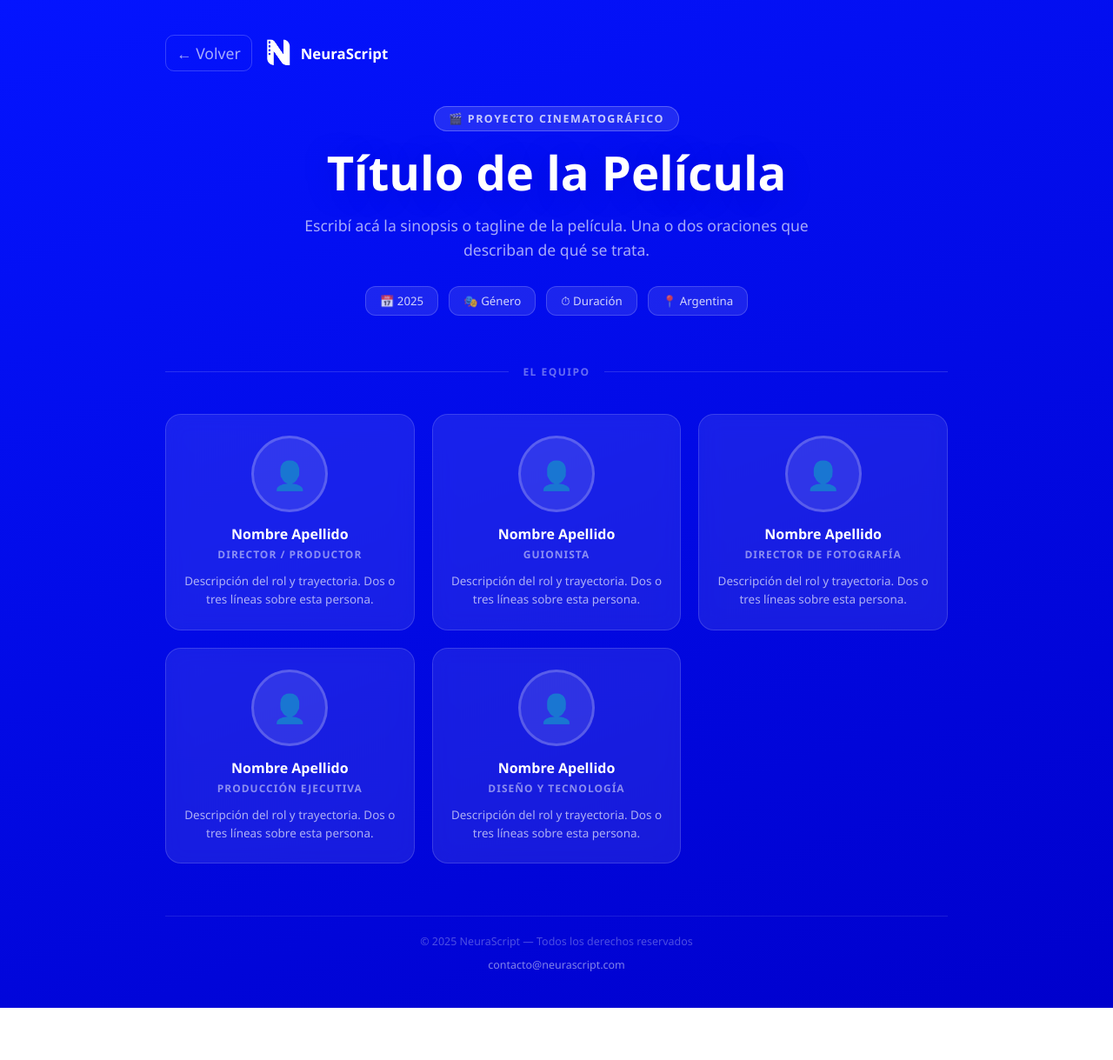
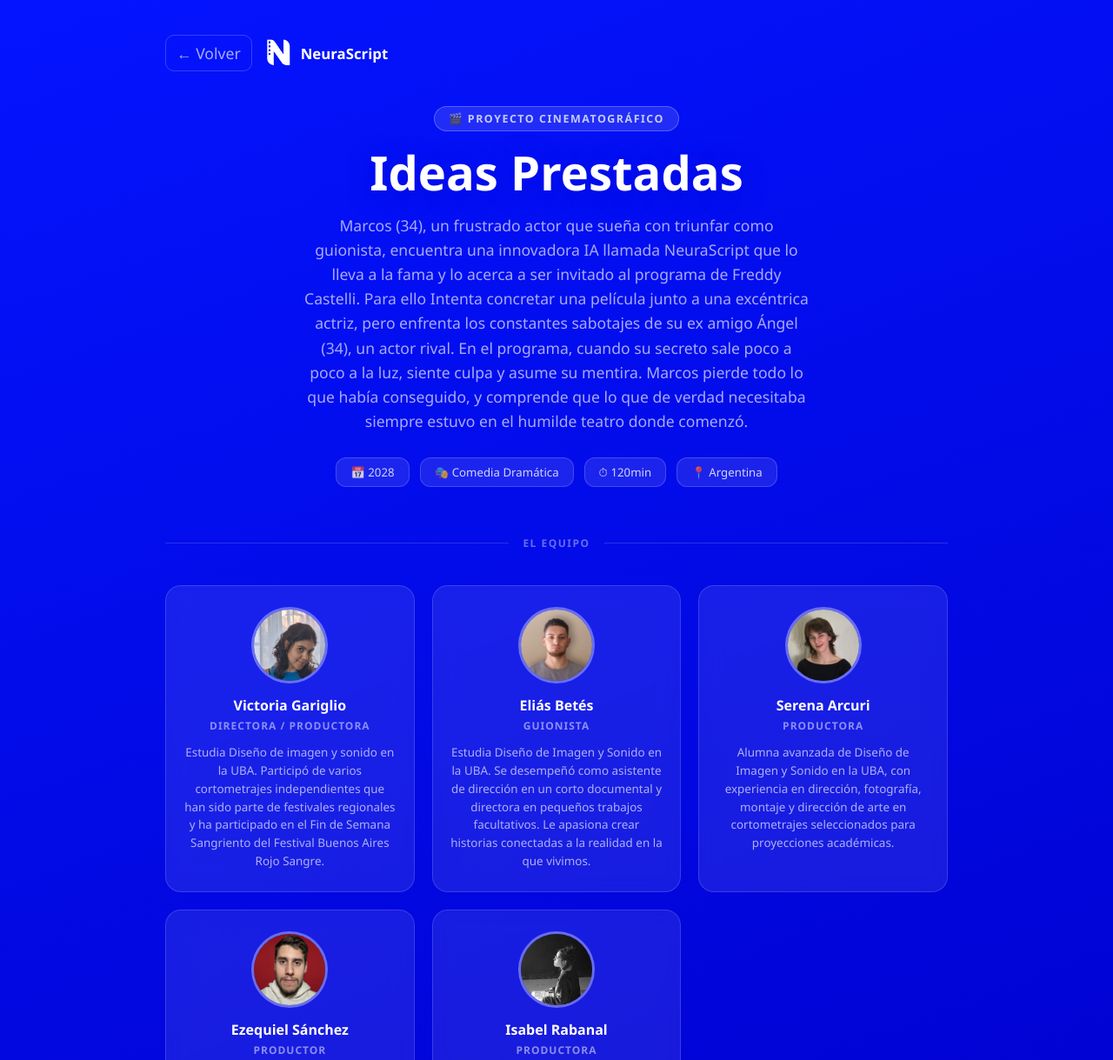
Before and after one commit to djezshadow/ideasprestadas, a website: page sobre-nosotros.html in a window 1280 px wide. Shown: the top 1219 px of the page at 87% size. Before the commit the page ends 1159 px from the top, so only its background shows below. Drawn offline with Linux system fonts and the light colour scheme.

Commit message:
Mejoras en la interfaz

```diff
--- a/sobre-nosotros.html
+++ b/sobre-nosotros.html
@@ -171,6 +171,18 @@
         background: rgba(255,255,255,.08);
     }
 
+    .team-photo-vicky {
+    width: 88px;
+    height: 88px;
+    border-radius: 50%;
+    object-fit: cover;
+    object-position: 0 -10px;
+    border: 3px solid rgba(255,255,255,.3);
+    margin: 0 auto 14px;
+    display: block;
+    background: rgba(255,255,255,.08);
+    }
+
     /* Placeholder si no hay foto */
     .team-photo-placeholder {
         width: 88px;
@@ -253,19 +265,18 @@
         <div class="movie-badge">🎬 Proyecto Cinematográfico</div>
 
         <!-- ⬇️ CAMBIÁ EL TÍTULO DE LA PELÍCULA -->
-        <h1 class="movie-title">Título de la Película</h1>
+        <h1 class="movie-title">Ideas Prestadas</h1>
 
         <!-- ⬇️ CAMBIÁ LA SINOPSIS / TAGLINE -->
         <p class="movie-tagline">
-            Escribí acá la sinopsis o tagline de la película.
-            Una o dos oraciones que describan de qué se trata.
+            Marcos (34), un frustrado actor que sueña con triunfar como guionista, encuentra una innovadora IA llamada NeuraScript que lo lleva a la fama y lo acerca a ser invitado al programa de Freddy Castelli. Para ello Intenta concretar una película junto a una excéntrica actriz, pero enfrenta los constantes sabotajes de su ex amigo Ángel (34), un actor rival. En el programa, cuando su secreto sale poco a poco a la luz, siente culpa y asume su mentira. Marcos pierde todo lo que había conseguido, y comprende que lo que de verdad necesitaba siempre estuvo en el humilde teatro donde comenzó.
         </p>
 
         <!-- ⬇️ CHIPS CON DATOS DE LA PELÍCULA — editá o agregá los que necesites -->
         <div class="movie-details">
-            <span class="movie-chip">📅 2025</span>
-            <span class="movie-chip">🎭 Género</span>
-            <span class="movie-chip">⏱ Duración</span>
+            <span class="movie-chip">📅 2028</span>
+            <span class="movie-chip">🎭 Comedia Dramática</span>
+            <span class="movie-chip">⏱ 120min</span>
             <span class="movie-chip">📍 Argentina</span>
         </div>
 
@@ -288,56 +299,51 @@
         <!-- PRODUCTOR 1 -->
         <div class="team-card">
             <!-- Reemplazá con: <img class="team-photo" src="img/foto1.jpg" alt="Nombre"> -->
-            <div class="team-photo-placeholder">👤</div>
-            <div class="team-name">Nombre Apellido</div>
-            <div class="team-role">Director / Productor</div>
+            <img class="team-photo-vicky" src="img/vicky.webp" alt="Victoria">
+            <div class="team-name">Victoria Gariglio</div>
+            <div class="team-role">Directora / Productora</div>
             <p class="team-desc">
-                Descripción del rol y trayectoria.
-                Dos o tres líneas sobre esta persona.
+                Estudia Diseño de imagen y sonido en la UBA. Participó de varios cortometrajes independientes que han sido parte de festivales regionales y ha participado en el Fin de Semana Sangriento del Festival Buenos Aires Rojo Sangre.
             </p>
         </div>
 
         <!-- PRODUCTOR 2 -->
         <div class="team-card">
-            <div class="team-photo-placeholder">👤</div>
-            <div class="team-name">Nombre Apellido</div>
+            <img class="team-photo" src="img/eli.jpg" alt="Victoria">
+            <div class="team-name">Eliás Betés</div>
             <div class="team-role">Guionista</div>
             <p class="team-desc">
-                Descripción del rol y trayectoria.
-                Dos o tres líneas sobre esta persona.
+                Estudia Diseño de Imagen y Sonido en la UBA. Se desempeñó como asistente de dirección en un corto documental y directora en pequeños trabajos facultativos. Le apasiona crear historias conectadas a la realidad en la que vivimos.
             </p>
         </div>
 
         <!-- PRODUCTOR 3 -->
         <div class="team-card">
-            <div class="team-photo-placeholder">👤</div>
-            <div class="team-name">Nombre Apellido</div>
-            <div class="team-role">Director de Fotografía</div>
+            <img class="team-photo" src="img/sere.webp" alt="Victoria">
+            <div class="team-name">Serena Arcuri</div>
+            <div class="team-role">Productora</div>
             <p class="team-desc">
-                Descripción del rol y trayectoria.
-                Dos o tres líneas sobre esta persona.
+                Alumna avanzada de Diseño de Imagen y Sonido en la UBA, con experiencia en dirección, fotografía, montaje y dirección de arte en cortometrajes seleccionados para proyecciones académicas.
             </p>
         </div>
 
         <!-- PRODUCTOR 4 -->
         <div class="team-card">
-            <div class="team-photo-placeholder">👤</div>
-            <div class="team-name">Nombre Apellido</div>
-            <div class="team-role">Producción Ejecutiva</div>
+            <img class="team-photo" src="img/emi.jpg" alt="Victoria">
+            <div class="team-name">Ezequiel Sánchez</div>
+            <div class="team-role">Productor</div>
             <p class="team-desc">
-                Descripción del rol y trayectoria.
-                Dos o tres líneas sobre esta persona.
+                Estudia Diseño de Imagen y Sonido en la UBA. Cuenta con un amplio recorrido en el Diseño 3D y Freelancer como Camarografo para eventos.
             </p>
         </div>
 
         <!-- PRODUCTOR 5 -->
         <div class="team-card">
-            <div class="team-photo-placeholder">👤</div>
-            <div class="team-name">Nombre Apellido</div>
-            <div class="team-role">Diseño y Tecnología</div>
+            <img class="team-photo" src="img/isa.webp" alt="Victoria">
+            <div class="team-name">Isabel Rabanal</div>
+            <div class="team-role">Productora</div>
             <p class="team-desc">
-                Descripción del rol y trayectoria.
-                Dos o tres líneas sobre esta persona.
+                Estudia Diseño de imagen y sonido en la UBA. Participó de varios video clips y cortos universitarios.
             </p>
         </div>
 
```
Also changed, not shown: index.html (+1 -1 lines), img/eli.jpg (added), img/emi.jpg (added), img/isa.webp (added), img/sere.webp (added), img/vicky.webp (added).
